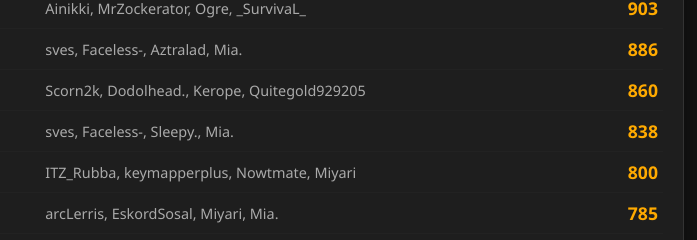
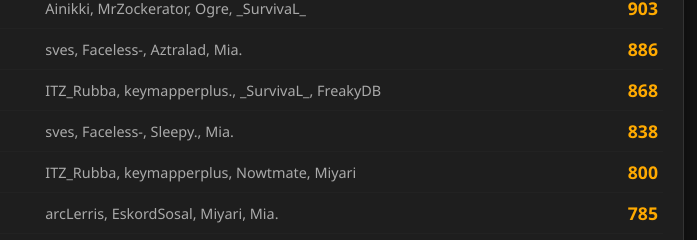
Before and after one commit to svesk/arbi, a plain HTML site: page leaderboard.html in a window 1280 px wide. Shown: the part 403-643 px from the top of the page, 456-1153 px from the left. Drawn offline with Linux system fonts and the light colour scheme.

Commit message:
Update player list and score for map 'Cinxia'

```diff
--- a/leaderboard.html
+++ b/leaderboard.html
@@ -49,7 +49,7 @@
         { map: "Callisto", players: "Ainikki, MrZockerator, seterino, hirschi69", score: 1011 },
         { map: "Tyana Pass", players: "sves, Faceless-, Aztralad, Mia.", score: 886 },
         { map: "Umbriel", players: "Ainikki, MrZockerator, Ogre, _SurvivaL_", score: 903 },
-        { map: "Cinxia", players: "Scorn2k, Dodolhead., Kerope, Quitegold929205", score: 860 },
+        { map: "Cinxia", players: "ITZ_Rubba, keymapperplus., _SurvivaL_, FreakyDB", score: 868 },
         { map: "Munio", players: "sves, Faceless-, Sleepy., Mia.", score: 838 },
         { map: "Odin", players: "ITZ_Rubba, keymapperplus, Nowtmate, Miyari", score: 800 },
         { map: "Mithra", players: "arcLerris, EskordSosal, Miyari, Mia.", score: 785 },
```
